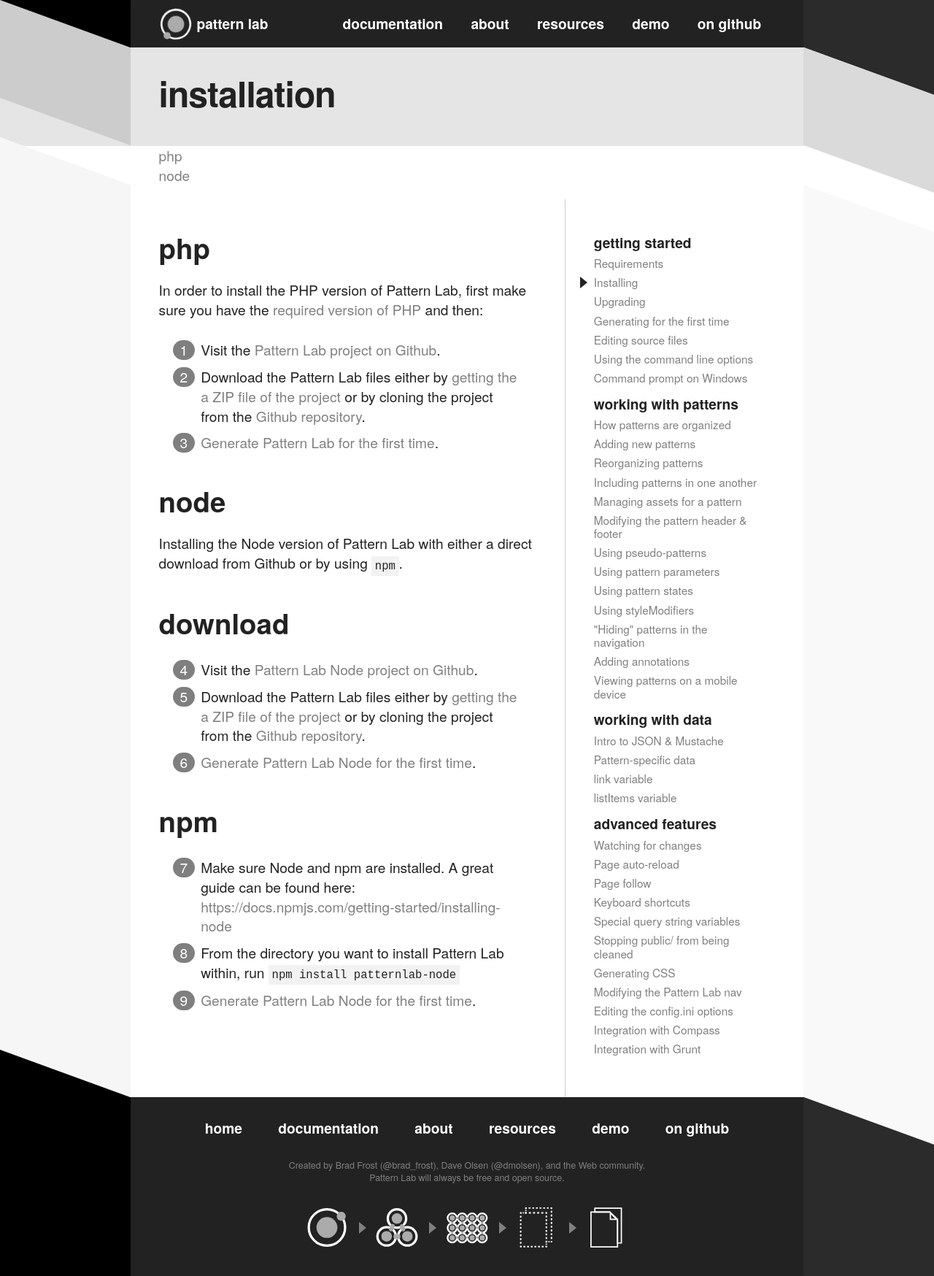
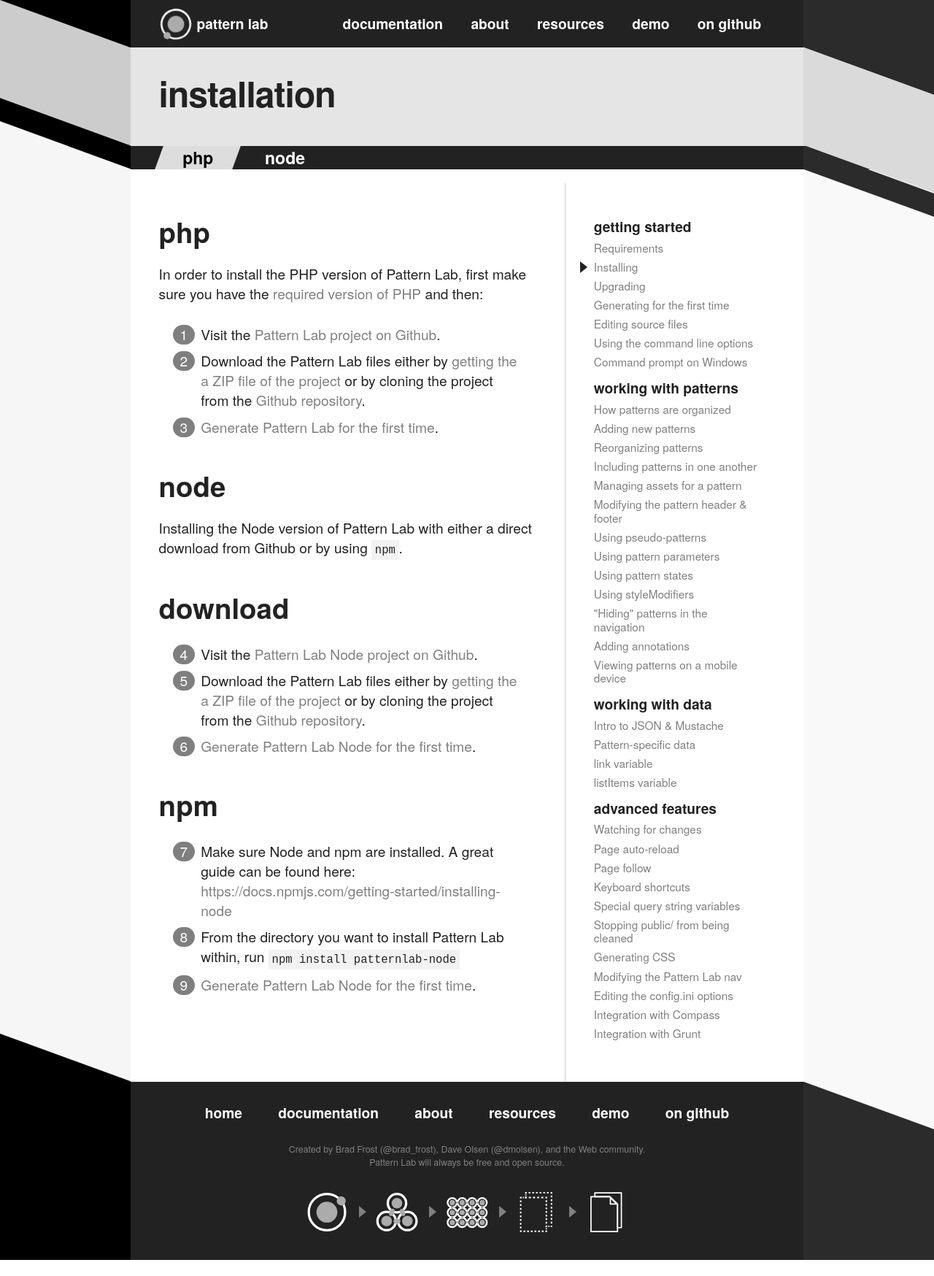
Before and after one commit to pattern-lab/website, a Jekyll site: the page built from patternlabsite/docs/installation.md, in a window 1280 px wide. Shown: the whole page at 73% size. Built offline with Jekyll 4.4.1, drawn with Linux system fonts in a browser that asks for light colours; Markdown is read by kramdown in place of the engine named in the settings; comment, search, counter and statistics services are not loaded; after the commit the page ends 1726 px from its top, so only the background shows below that.

Commit message:
Added styles to tabs

```diff
--- a/patternlabsite/css/style.scss
+++ b/patternlabsite/css/style.scss
@@ -1322,6 +1322,7 @@
 	background: rgba(0,0,0,0.5);
 	transform: skew(-20deg);
 
+
 	a {
 		display: block;
 		color: $white;
@@ -1380,6 +1381,130 @@
 			-webkit-clip-path: polygon(35% 0%, 100% 0%, 100% 100%, 0% 100%);
 		}
 	}
+}
+
+.language-toggle {
+	padding: 0;
+	position: relative;
+	background: $gray-dark;
+	color: white;
+	width: 100%;
+
+	.active {
+		background: $gray-light;
+		position: relative;
+
+		.language-btn {
+		color: black;
+
+			&:before {
+				content: "";
+				display: block;
+				position: absolute;
+				top: 0;
+				left: -9px;
+			    width: 20px;
+			    height: 100%;
+			    background: $gray-light;
+			    transform: skew(-20deg);
+			    z-index: 8;
+			}
+
+			&:after {
+				content: "";
+				position: absolute;
+				top: 0;
+				right: -9px;
+				display: block;
+			    width: 20px;
+			    height: 100%;
+			    background: $gray-light;
+			    transform: skew(-20deg);
+			    z-index: 8;
+			}
+
+		}
+
+	}
+
+	.tab {
+		display: inline-block;
+		margin: 0 0.5em;
+
+		&:hover {
+			background: $gray;
+			transition: background 0.1s ease;
+
+			.language-btn {
+			color: black;
+
+				&:before {
+				    background: $gray;
+				    z-index: 10;
+				    transition: background 0.1s ease;
+				}
+
+				&:after {
+				    background: $gray;
+				    z-index: 10;
+				    transition: background 0.1s ease;
+
+				}
+			}
+
+		}
+	}
+
+	.language-btn {
+		position: relative;
+		display: block;
+		color: white;
+		padding: 0 1em;
+		font: 120%/1.4 "HelveticaNeue", "Helvetica", "Arial", sans-serif;
+		font-weight: bold;
+
+		&:before {
+			content: "";
+			display: block;
+			position: absolute;
+			top: 0;
+			left: -10px;
+		    width: 20px;
+		    height: 100%;
+		    background: $gray-dark;
+		    transform: skew(-20deg);
+		    z-index: 7;
+		}
+
+		&:after {
+			content: "";
+			position: absolute;
+			top: 0;
+			right: -10px;
+			display: block;
+		    width: 20px;
+		    height: 100%;
+		    background: $gray-dark;
+		    transform: skew(-20deg);
+			z-index: 7
+		}
+	}
+
+	&-inner {
+		display: flex;
+		width: 100%;
+	}
+
+	&:before {
+		@include skew(#000);
+		z-index: 8;
+	}
+
+	&:after {
+		@include skew2(#2b2b2b);
+		z-index: 8;
+	}
+
 }
 
 /* Documentation Home */
```
